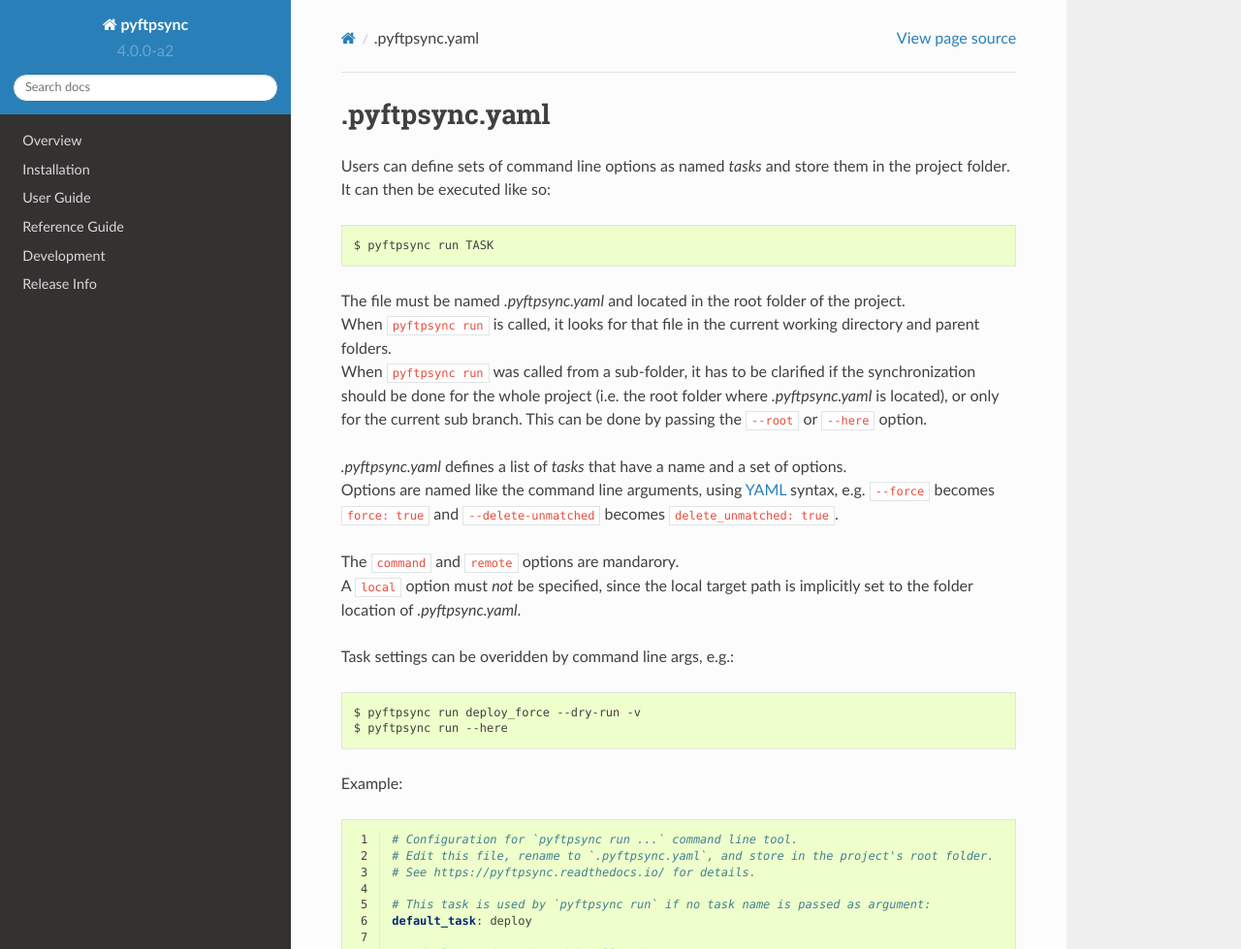
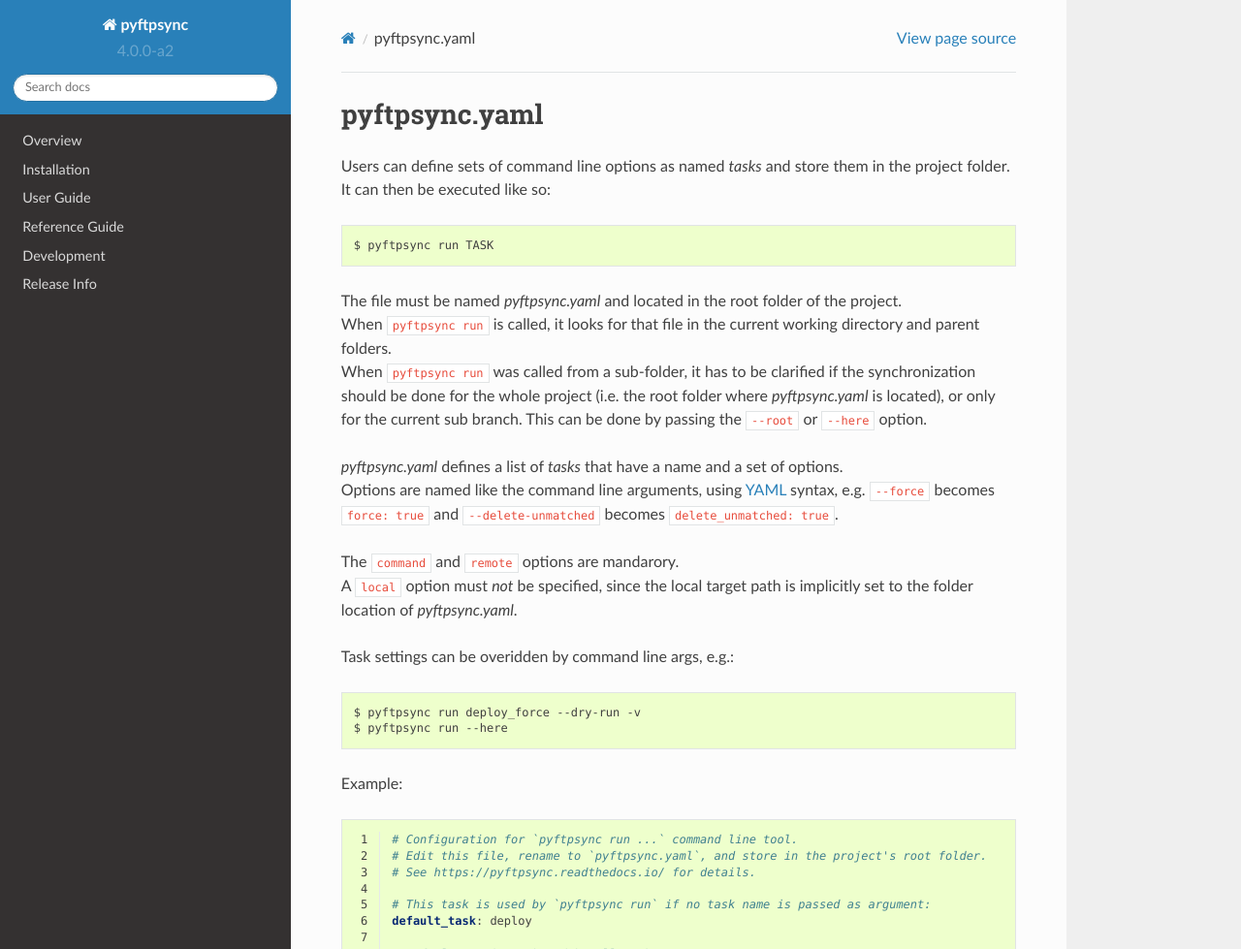
Before and after one commit to mar10/pyftpsync, a Sphinx documentation site: the page built from docs/sphinx/sample_pyftpsync_yaml.rst, in a window 1280 px wide and 1400 px high. Shown: the top 979 px of the window at 97% size. Built offline with Sphinx 7.4.7 and the Read the Docs theme 2.0.0, drawn with Linux system fonts in a browser that asks for light colours; the version number is read from the project's files by our own code; some of the changed text lies outside the part shown.

```diff
--- a/docs/sample_pyftpsync.yaml
+++ b/docs/sample_pyftpsync.yaml
@@ -1,5 +1,5 @@
 # Configuration for `pyftpsync run ...` command line tool.
-# Edit this file, rename to `.pyftpsync.yaml`, and store in the project's root folder.
+# Edit this file, rename to `pyftpsync.yaml`, and store in the project's root folder.
 # See https://pyftpsync.readthedocs.io/ for details.
 
 # This task is used by `pyftpsync run` if no task name is passed as argument:
--- a/docs/sphinx/sample_pyftpsync_yaml.rst
+++ b/docs/sphinx/sample_pyftpsync_yaml.rst
@@ -1,23 +1,23 @@
-===============
-.pyftpsync.yaml
-===============
+==============
+pyftpsync.yaml
+==============
 
 Users can define sets of command line options as named *tasks* and store them
 in the project folder. It can then be executed like so::
 
     $ pyftpsync run TASK
 
-The file must be named `.pyftpsync.yaml` and located in the root folder of the
+The file must be named `pyftpsync.yaml` and located in the root folder of the
 project. |br|
 When :bash:`pyftpsync run` is called, it looks for that file in the current
 working directory and parent folders. |br|
 When :bash:`pyftpsync run` was called from a sub-folder, it has to be
 clarified if the synchronization should be done for the whole project
-(i.e. the root folder where `.pyftpsync.yaml` is located), or only for the
+(i.e. the root folder where `pyftpsync.yaml` is located), or only for the
 current sub branch.
 This can be done by passing the :bash:`--root` or :bash:`--here` option.
 
-`.pyftpsync.yaml` defines a list of *tasks* that have a name and a set of
+`pyftpsync.yaml` defines a list of *tasks* that have a name and a set of
 options. |br|
 Options are named like the command line arguments, using
 `YAML <http://yaml.org/spec/1.2/spec.html>`_ syntax, e.g.
@@ -26,7 +26,7 @@ and :bash:`--delete-unmatched` becomes :code:`delete_unmatched: true`.
 
 The :code:`command` and :code:`remote` options are mandarory. |br|
 A :code:`local` option must *not* be specified, since the local target path
-is implicitly set to the folder location of `.pyftpsync.yaml`.
+is implicitly set to the folder location of `pyftpsync.yaml`.
 
 Task settings can be overidden by command line args, e.g.::
 
@@ -42,5 +42,5 @@ Example:
 
 For a start, copy
 :download:`Annotated Sample Configuration <../sample_pyftpsync.yaml>`,
-rename it to `.pyftpsync.yaml` (note the leading dot),
+rename it to `pyftpsync.yaml` (note the leading dot),
 and edit it to your needs.
```
Also changed, not shown: CHANGES.md (+4 -3 lines), docs/sphinx/user_guide.rst (+15 -6 lines), 2 other files.
